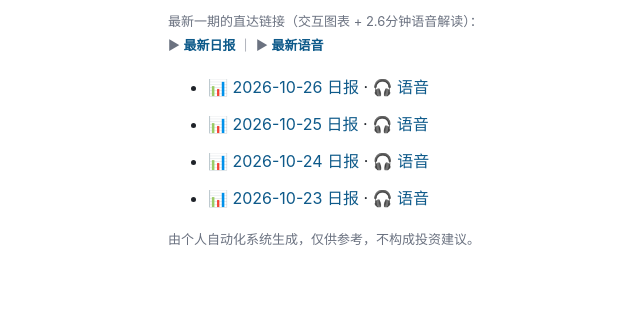
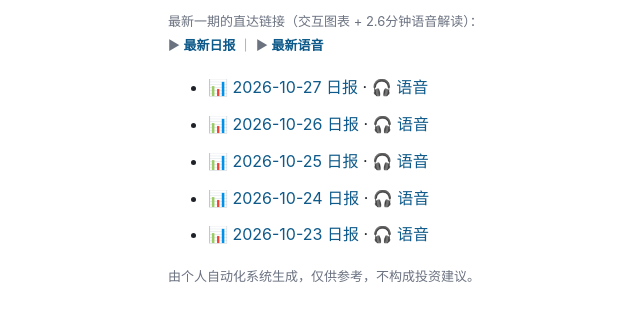
Before and after one commit to XU-Malice/finance-daily, a plain HTML site: page index.html in a window 1280 px wide. Shown: the part 63-384 px from the top of the page, without its empty margins (132-772 px from the left). Drawn offline with Linux system fonts and the light colour scheme.

Commit message:
更新目录

```diff
--- a/index.html
+++ b/index.html
@@ -6,6 +6,7 @@ h1{font-size:20px;border-left:4px solid #b3261e;padding-left:10px}a{color:#0e5a8
 <p class="tip">最新一期的直达链接（交互图表 + 2.6分钟语音解读）：<br>
 ▶ <a href="latest.html"><b>最新日报</b></a> ｜ ▶ <a href="latest.mp3"><b>最新语音</b></a></p>
 <ul>
+<li><a href="reports/2026-10-27.html">📊 2026-10-27 日报</a> · <a href="voice/2026-10-27.mp3">🎧 语音</a></li>
 <li><a href="reports/2026-10-26.html">📊 2026-10-26 日报</a> · <a href="voice/2026-10-26.mp3">🎧 语音</a></li>
 <li><a href="reports/2026-10-25.html">📊 2026-10-25 日报</a> · <a href="voice/2026-10-25.mp3">🎧 语音</a></li>
 <li><a href="reports/2026-10-24.html">📊 2026-10-24 日报</a> · <a href="voice/2026-10-24.mp3">🎧 语音</a></li>
```
